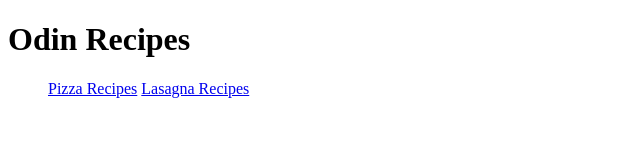
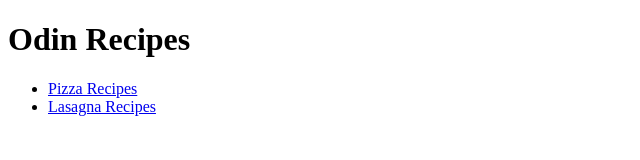
Before and after one commit to Vertiseas/odin-recipes, a plain HTML site: page index.html in a window 1280 px wide. Shown: the whole page, without its empty margins (0-640 px from the left). Drawn offline with Linux system fonts and the light colour scheme.

Commit message:
Modified index.html
Fixed the unordered list by adding <li> tags along with <a> tags

```diff
--- a/index.html
+++ b/index.html
@@ -7,8 +7,8 @@
     <body>
         <h1>Odin Recipes</h1>
         <ul>
-        <a href="recipes/pizza.html">Pizza Recipes</a>
-        <a href="recipes/lasagna.html">Lasagna Recipes</a>
+        <li><a href="recipes/pizza.html">Pizza Recipes</a></li>
+        <li><a href="recipes/lasagna.html">Lasagna Recipes</a></li>
         </ul>
     </body>
 </html>
```
